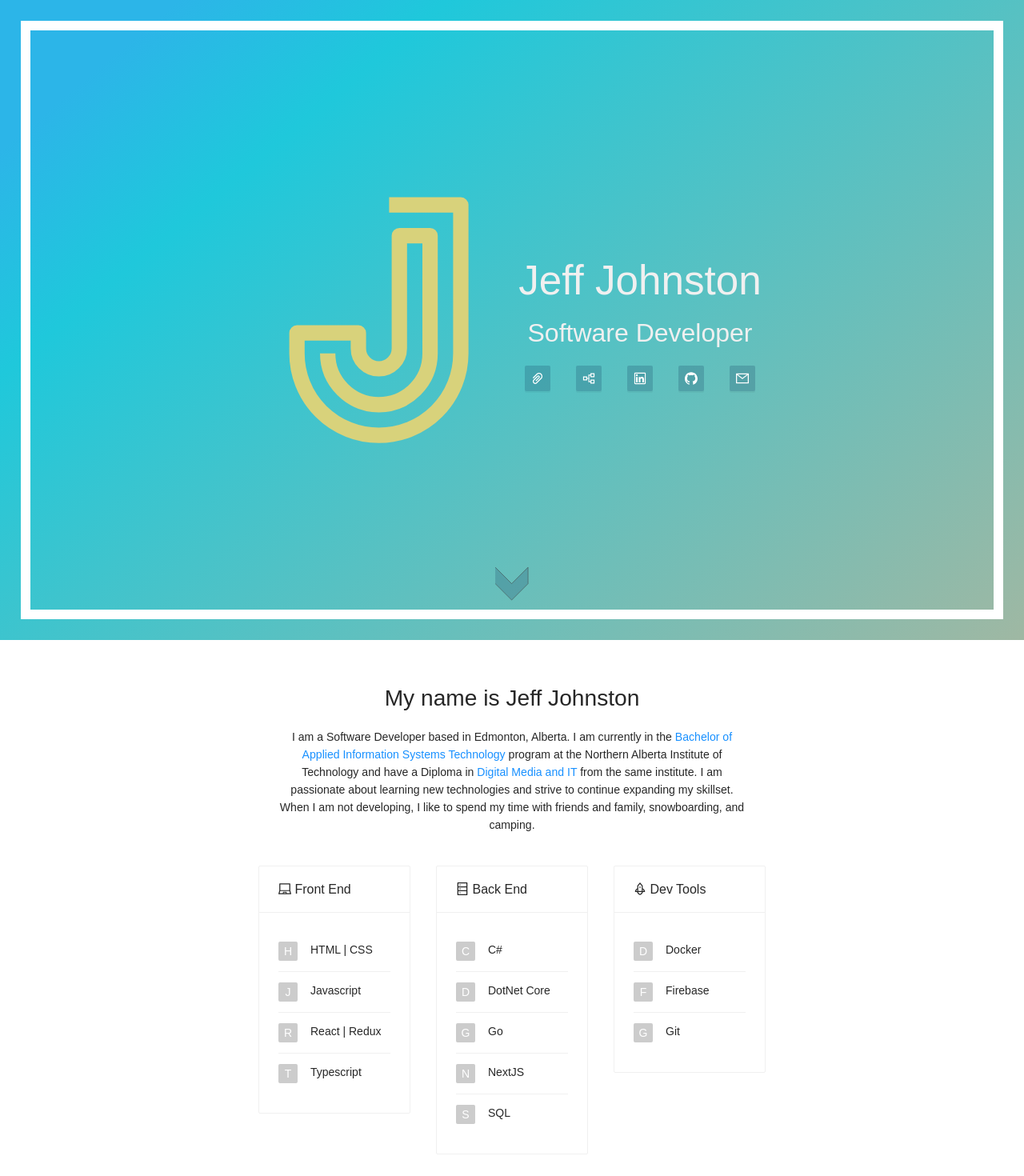
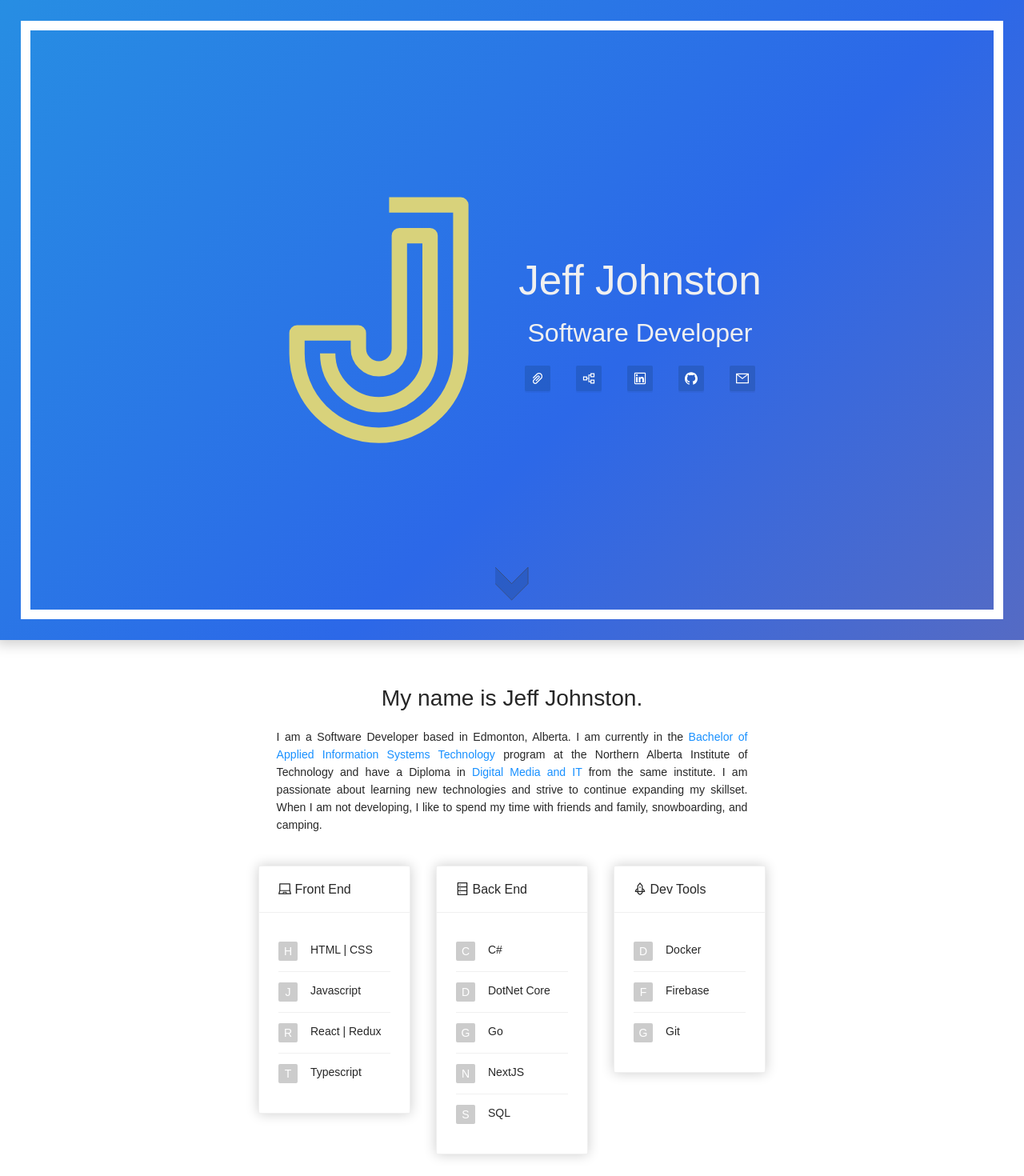
Before and after one commit to jjohnston55/jjohnston55.github.io, a React (Create React App) app: page / in a window 1280 px wide. Shown: the top 1470 px of the page at 80% size. Built offline with nearby package versions, Linux system fonts and the light colour scheme.

Commit message:
Updated CSS

```diff
--- a/src/App.css
+++ b/src/App.css
@@ -1,4 +1,6 @@
-button.ant-btn, button.ant-btn:active, button.ant-btn:focus {
+button.ant-btn,
+button.ant-btn:active,
+button.ant-btn:focus {
 	background-color: #0f325a36;
 	border: none;
 	outline: none;
--- a/src/App.js
+++ b/src/App.js
@@ -13,9 +13,7 @@ const App = () => {
 	return (
 		<>
 			<div className="banner">
-				<BackTop
-					visibilityHeight={document.documentElement.clientHeight - 1}
-				/>
+				<BackTop visibilityHeight={0} />
 				<Home />
 			</div>
 			<div id="content" className="content">
--- a/src/pages/about/index.css
+++ b/src/pages/about/index.css
@@ -11,5 +11,5 @@
 .description {
 	font-size: max(100%, 1.1vw);
 	margin-bottom: 5vh;
-    text-align: center;
+	text-align: justify;
 }
--- a/src/pages/about/index.jsx
+++ b/src/pages/about/index.jsx
@@ -1,28 +1,41 @@
-import React from 'react';
-import { Row, Col } from 'antd';
-import Skills from '../skills';
-import './index.css';
+import React from "react";
+import { Row, Col } from "antd";
+import Skills from "../skills";
+import "./index.css";
 
 const About = () => {
 	return (
-        <div id='about'>
-            <Row className='title' justify='center'>
-                <h1>My name is Jeff Johnston</h1>
+		<div id="about">
+			<Row className="title" justify="center">
+				<h1>My name is Jeff Johnston.</h1>
 			</Row>
-            <Row className='description' justify='center'>
+			<Row className="description" justify="center">
 				<Col xs={18} sm={16} md={12}>
 					<span>
-                        I am a Software Developer based in Edmonton, Alberta.
-                        I am currently in the <a href='https://www.nait.ca/programs/baist-information-systems' target='_blank' rel='noopener noreferrer'>Bachelor of Applied Information Systems Technology</a> program at the
-                        Northern Alberta Institute of Technology and have a Diploma in <a href='https://www.nait.ca/programs/dmit-computer-software-development' target='_blank' rel='noopener noreferrer'>Digital Media and IT</a> from the same institute.
-                        I am passionate about learning new technologies and strive to continue expanding my skillset.
-                        When I am not developing, I like to spend my time with friends and family, snowboarding, and camping.
+						I am a Software Developer based in Edmonton, Alberta. I am currently in the{" "}
+						<a
+							href="https://www.nait.ca/programs/baist-information-systems"
+							target="_blank"
+							rel="noopener noreferrer">
+							Bachelor of Applied Information Systems Technology
+						</a>{" "}
+						program at the Northern Alberta Institute of Technology and have a Diploma
+						in{" "}
+						<a
+							href="https://www.nait.ca/programs/dmit-computer-software-development"
+							target="_blank"
+							rel="noopener noreferrer">
+							Digital Media and IT
+						</a>{" "}
+						from the same institute. I am passionate about learning new technologies and
+						strive to continue expanding my skillset. When I am not developing, I like
+						to spend my time with friends and family, snowboarding, and camping.
 					</span>
 				</Col>
 			</Row>
 			<Skills />
 		</div>
-    )
-}
+	);
+};
 
 export default About;
--- a/src/pages/home/index.css
+++ b/src/pages/home/index.css
@@ -1,11 +1,25 @@
 .jumbotron {
-	background-image: linear-gradient(320deg, #9fb8a3 0%, #1fc8db 75%, #2cb5e8 90%);
-	/* background-image: linear-gradient(320deg, #A3E7FC 0%, #23C9FF 75%); */
+	background-image: linear-gradient(-45deg, #c27264 20%, #2c68e8 50%, #1fc8db 80%);
 	background-attachment: fixed;
 	height: 100vh;
 	outline: white solid 1vw;
 	outline-offset: -3vw;
-	z-index: 1;
+	z-index: 2;
+	box-shadow: 0 0 1rem 5px rgba(0, 0, 0, 0.2);
+	animation: gradient 10s ease infinite;
+	background-size: 500% 500%;
+}
+
+@keyframes gradient {
+	0% {
+		background-position: 0% 50%;
+	}
+	50% {
+		background-position: 100% 50%;
+	}
+	100% {
+		background-position: 0% 50%;
+	}
 }
 
 .jumbotron > div {
--- a/src/pages/skills/index.css
+++ b/src/pages/skills/index.css
@@ -1,4 +1,8 @@
+.card {
+	box-shadow: 0 0 1rem 0 rgba(0, 0, 0, 0.2);
+}
+
 .skill-list {
-    width: 7vw;
-    min-width: 140px;
+	width: 7vw;
+	min-width: 140px;
 }
--- a/src/pages/skills/index.jsx
+++ b/src/pages/skills/index.jsx
@@ -51,6 +51,7 @@ const Skills = () => {
 		<Row gutter={[32, 32]} justify="center">
 			<Col>
 				<Card
+					className="card"
 					title={
 						<>
 							<LaptopOutlined /> <>Front End</>
@@ -76,6 +77,7 @@ const Skills = () => {
 			</Col>
 			<Col>
 				<Card
+					className="card"
 					title={
 						<>
 							<DatabaseOutlined /> <>Back End</>
@@ -101,6 +103,7 @@ const Skills = () => {
 			</Col>
 			<Col>
 				<Card
+					className="card"
 					title={
 						<>
 							<RocketOutlined /> <>Dev Tools</>
```
Lines whose indentation alone changed are shown as unchanged.
